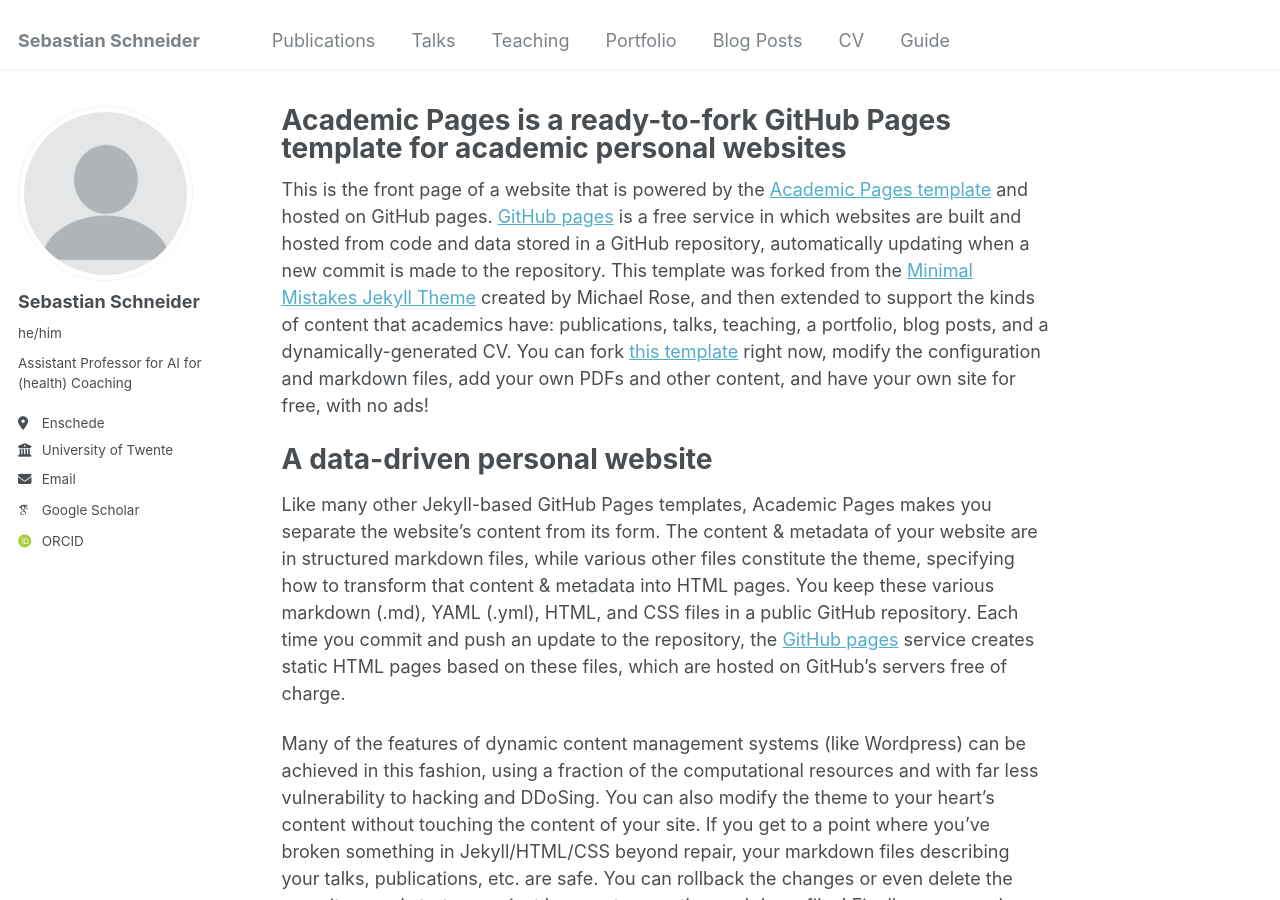
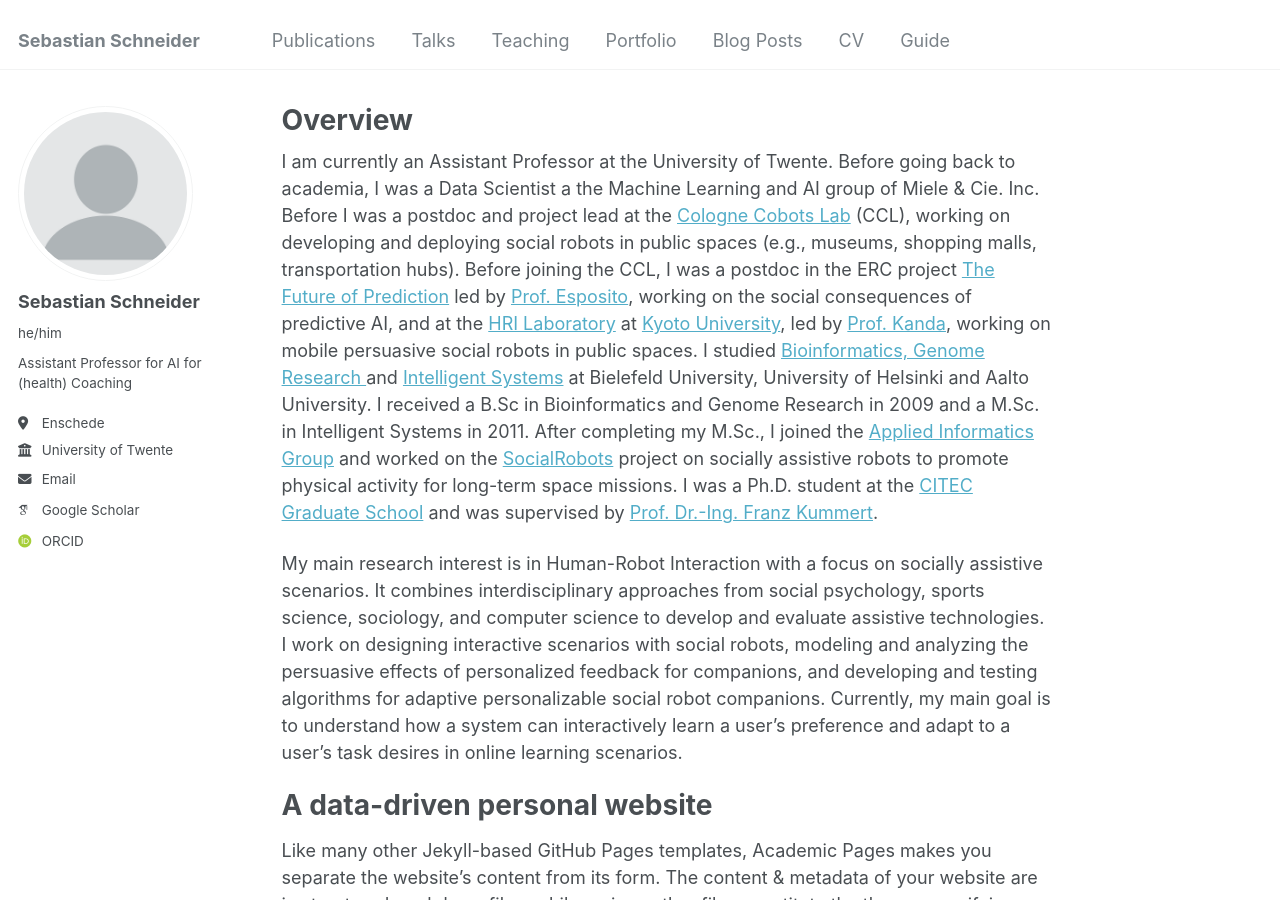
Before and after one commit to sebschne/sebschne.github.io, a Jekyll site: the page built from _pages/about.md, in a window 1280 px wide and 900 px high. Built offline with Jekyll 4.4.1, drawn with Linux system fonts in a browser that asks for light colours; some web fonts are replaced.

Commit message:
Update about.md

```diff
--- a/_pages/about.md
+++ b/_pages/about.md
@@ -1,13 +1,19 @@
 ---
 permalink: /
-title: "Academic Pages is a ready-to-fork GitHub Pages template for academic personal websites"
+title: "Overview"
 author_profile: true
 redirect_from:
   - /about/
   - /about.html
 ---
 
-This is the front page of a website that is powered by the [Academic Pages template](https://github.com/academicpages/academicpages.github.io) and hosted on GitHub pages. [GitHub pages](https://pages.github.com) is a free service in which websites are built and hosted from code and data stored in a GitHub repository, automatically updating when a new commit is made to the repository. This template was forked from the [Minimal Mistakes Jekyll Theme](https://mmistakes.github.io/minimal-mistakes/) created by Michael Rose, and then extended to support the kinds of content that academics have: publications, talks, teaching, a portfolio, blog posts, and a dynamically-generated CV. You can fork [this template](https://github.com/academicpages/academicpages.github.io) right now, modify the configuration and markdown files, add your own PDFs and other content, and have your own site for free, with no ads!
+I am currently an Assistant Professor at the University of Twente. Before going back to academia, I was a Data Scientist a the Machine Learning and AI group of Miele & Cie. Inc. Before I was a postdoc and project lead at the [Cologne Cobots Lab](https://www.th-koeln.de/anlagen-energie-und-maschinensysteme/cologne-cobots-lab-startseite_60861.php) (CCL), working on developing and deploying social robots in public spaces (e.g., museums, shopping malls, transportation hubs). Before joining the CCL, I was a postdoc in the ERC project [The Future of Prediction](https://www.uni-bielefeld.de/soz/predict/) led by [Prof. Esposito](https://www.elena-esposito.com/), working on the social consequences of predictive AI, and at the [HRI Laboratory](http://www.robot.soc.i.kyoto-u.ac.jp/en/) at [Kyoto University](http://www.kyoto-u.ac.jp/en), led by [Prof. Kanda](http://www.robot.soc.i.kyoto-u.ac.jp/~kanda/), working on mobile persuasive social robots in public spaces.
+ I studied [Bioinformatics, Genome Research ](https://www.uni-bielefeld.de/technische-fakultaet/studiengaenge/BA_Bioinformatik_und_Genomforschung/) and [Intelligent Systems](https://www.uni-bielefeld.de/technische-fakultaet/studiengaenge/MA_Intelligente_Systeme/) at Bielefeld University, University of Helsinki and Aalto University.
+I received a B.Sc in Bioinformatics and Genome Research in 2009 and a M.Sc. in Intelligent Systems in 2011.
+After completing my M.Sc., I joined the [Applied Informatics Group](https://aiweb.techfak.uni-bielefeld.de/) and worked on the [SocialRobots](https://aiweb.techfak.uni-bielefeld.de/projekt-sozirob) project on socially assistive robots to promote physical activity for long-term space missions.
+I was a Ph.D. student at the [CITEC Graduate School](https://www.cit-ec.de/en/graduate-school) and was supervised by [Prof. Dr.-Ing. Franz Kummert](https://scholar.google.de/citations?user=4FesV0YAAAAJ&hl=en).
+
+My main research interest is in Human-Robot Interaction with a focus on socially assistive scenarios. It combines interdisciplinary approaches from social psychology, sports science, sociology, and computer science to develop and evaluate assistive technologies. I work on designing interactive scenarios with social robots, modeling and analyzing the persuasive effects of personalized feedback for companions, and developing and testing algorithms for adaptive personalizable social robot companions. Currently, my main goal is to understand how a system can interactively learn a user’s preference and adapt to a user’s task desires in online learning scenarios.
 
 A data-driven personal website
 ======
```
